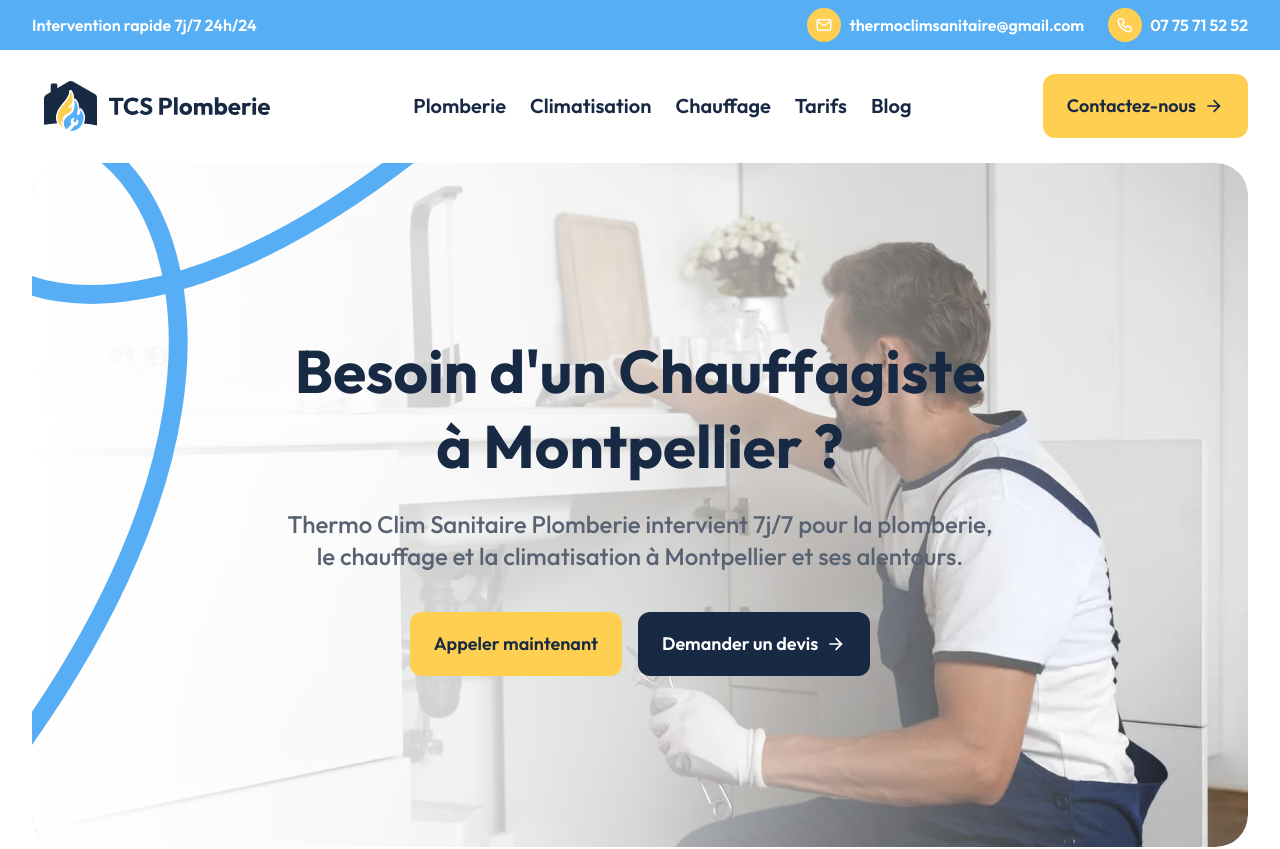
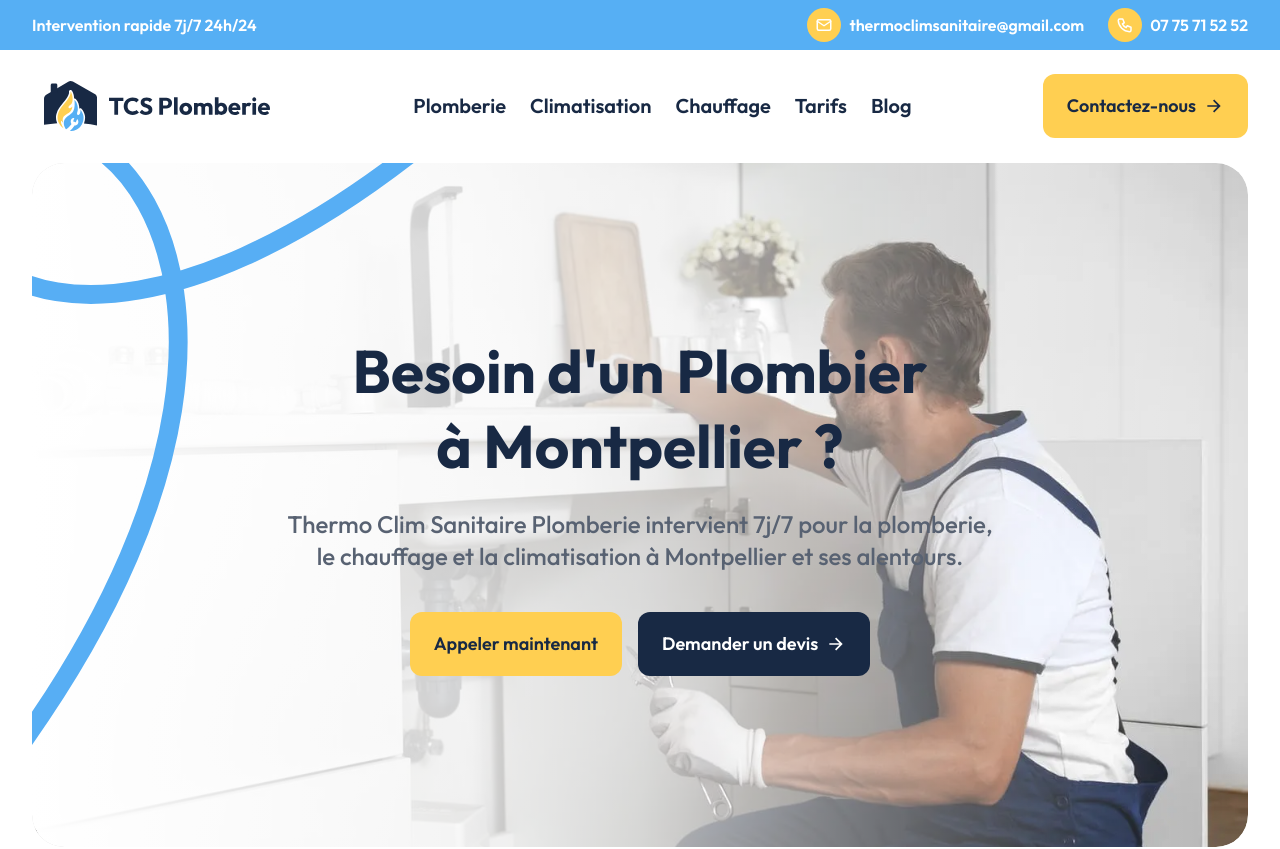
Before and after one commit to DylannDev/tcs-plomberie, a Next.js app: page / in a window 1280 px wide. Shown: the top 849 px of the page. Built offline with nearby package versions, Linux system fonts and the light colour scheme.

Commit message:
⚡️ Test 2 LCP

```diff
--- a/src/components/sections/hero-mobile.tsx
+++ b/src/components/sections/hero-mobile.tsx
@@ -11,7 +11,7 @@ export function HeroMobile() {
   return (
     <section className="relative overflow-hidden flex md:hidden justify-center w-full">
       <div className="relative w-full">
-        <AnimatedHeader>
+        <AnimatedHeader duration={0.2}>
           <div className="relative text-center flex flex-col h-[calc(100vh-120px)]">
             <div className="relative top-0 w-full z-50 flex items-center justify-center bg-white pt-12">
               <Image
--- a/src/components/sections/hero.tsx
+++ b/src/components/sections/hero.tsx
@@ -1,14 +1,14 @@
 import { Typography } from "../ui/typography";
 import Image from "next/image";
+import { AnimatedHeader } from "../ui/animated-header";
 import { ButtonCall } from "../ui/button-call";
 import { ButtonQuote } from "../ui/button-quote";
-import { FlipWords } from "../ui/flip-words";
-import { seoWords } from "@/src/data";
-import { AnimatedHeader } from "../ui/animated-header";
+// import { FlipWords } from "../ui/flip-words";
+// import { seoWords } from "@/src/data";
 
 export function Hero() {
   return (
-    <AnimatedHeader>
+    <AnimatedHeader duration={0.2}>
       <section className="relative overflow-hidden max-h-[800px] hidden md:flex justify-center w-full mx-auto px-0 md:px-6 lg:px-8 max-w-[1440px]">
         <div className="relative w-full">
           <div className="text-center">
@@ -42,7 +42,8 @@ export function Hero() {
                   className="text-5xl lg:text-6xl leading-tight text-black relative flex flex-wrap items-center justify-center gap-x-2 md:gap-x-3 mb-6"
                 >
                   <span className="whitespace-nowrap">Besoin d'un</span>{" "}
-                  <FlipWords words={seoWords} />
+                  {/* <FlipWords words={seoWords} /> */}
+                  <span>Plombier</span>
                   <span className="sr-only">
                     Plomberie, Plombier, Chauffagiste, Climaticien, Climatiseur
                   </span>
```
